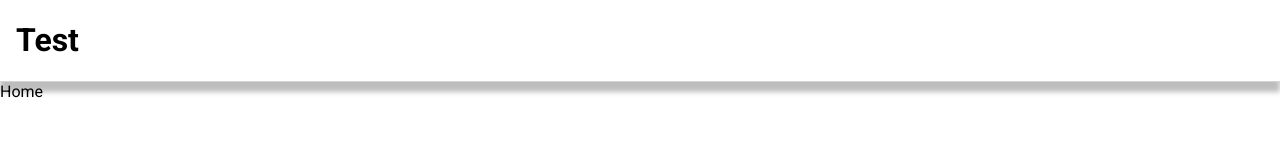
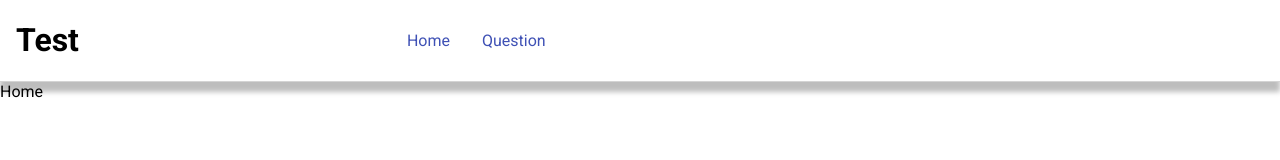
Before and after one commit to andres-calvo/cubit-test, a React (Create React App) app: page / in a window 1280 px wide. Shown: the top 160 px of the page. Built offline with nearby package versions, Linux system fonts and the light colour scheme.

Commit message:
Navegacion Mobile y Desktop componentes independientes

```diff
--- a/src/Header.js
+++ b/src/Header.js
@@ -1,5 +1,4 @@
-import { Box, Grid, Link, makeStyles, useTheme } from "@material-ui/core";
-import Slide from "@material-ui/core/Slide";
+import { Box, Grid, Link, makeStyles, useTheme, Slide, useMediaQuery } from "@material-ui/core";
 import { Link as RouterLink } from "react-router-dom";
 
 import CloseIcon from "@material-ui/icons/Close";
@@ -18,16 +17,17 @@ const useStyles = makeStyles((theme) => ({
       justifyContent: "flex-start",
     },
   },
+  navDesktop: {
+    display: "flex",
+    position: "relative",
+    marginLeft: "25%",
+    "& a": {
+      margin: "0 16px",
+    },
+  },
   nav: {
     display: "none",
     borderLeft: "1px solid #d4d4d4",
-    [theme.breakpoints.up("sm")]: {
-      display: "flex",
-      marginLeft: "25%",
-      "& a": {
-        margin: "0 16px",
-      },
-    },
   },
   nav_open: {
     display: "flex",
@@ -41,14 +41,7 @@ const useStyles = makeStyles((theme) => ({
     top: "80px",
     right: "0px",
     "& a": {
-      margin: "8px 0px",
-    },
-
-    [theme.breakpoints.up("sm")]: {
-      display: "flex",
-      position: "relative",
-      top: "0",
-      left: "0",
+      margin: "20px 0px",
     },
   },
   nav_close: {
@@ -56,9 +49,8 @@ const useStyles = makeStyles((theme) => ({
   },
 }));
 
-function Navigation(props) {
+function NavigationMobile(props) {
   const [open, setOpen] = useState(false);
-  console.log(props);
   function toggleClass(openState) {
     return openState ? props.classes.nav_open : props.classes.nav_close;
   }
@@ -84,14 +76,33 @@ function Navigation(props) {
     </React.Fragment>
   );
 }
+function Navigation(props) {
+  return (
+    <React.Fragment>
+      <Box className={props.classes.navDesktop}>
+        <Link component={RouterLink} to="/">
+          Home
+        </Link>
+        <Link component={RouterLink} to="/question">
+          Question
+        </Link>
+      </Box>
+    </React.Fragment>
+  );
+}
 
 function Header() {
   const theme = useTheme();
   const classes = useStyles(theme);
+  const matches = useMediaQuery(theme.breakpoints.up("sm"));
   return (
     <Grid container className={classes.root}>
       <h1>Test</h1>
-      <Navigation width="100%" theme={theme} classes={classes}></Navigation>
+      {!matches ? (
+        <NavigationMobile width="100%" theme={theme} classes={classes}></NavigationMobile>
+      ) : (
+        <Navigation theme={theme} classes={classes}></Navigation>
+      )}
     </Grid>
   );
 }
```
